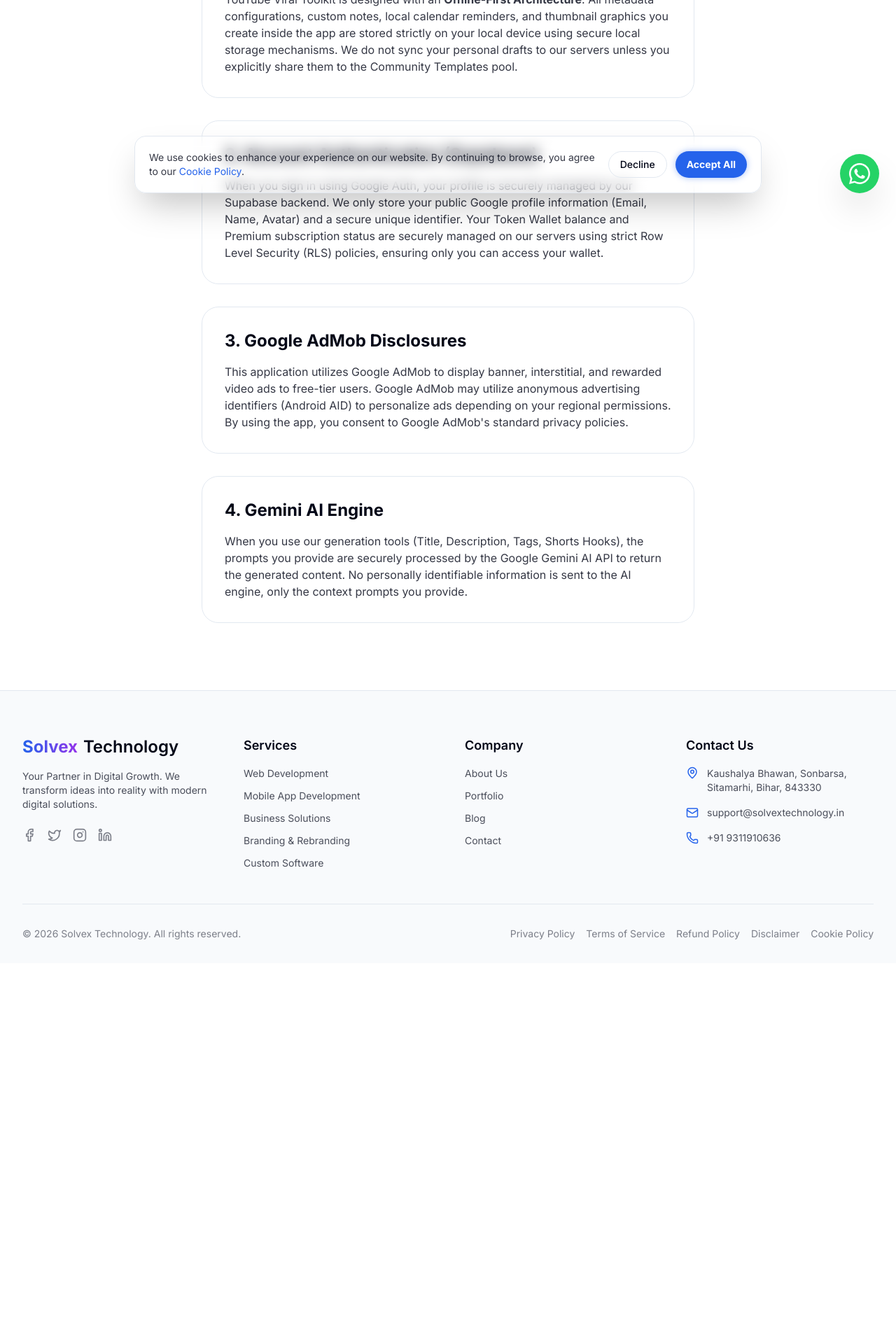
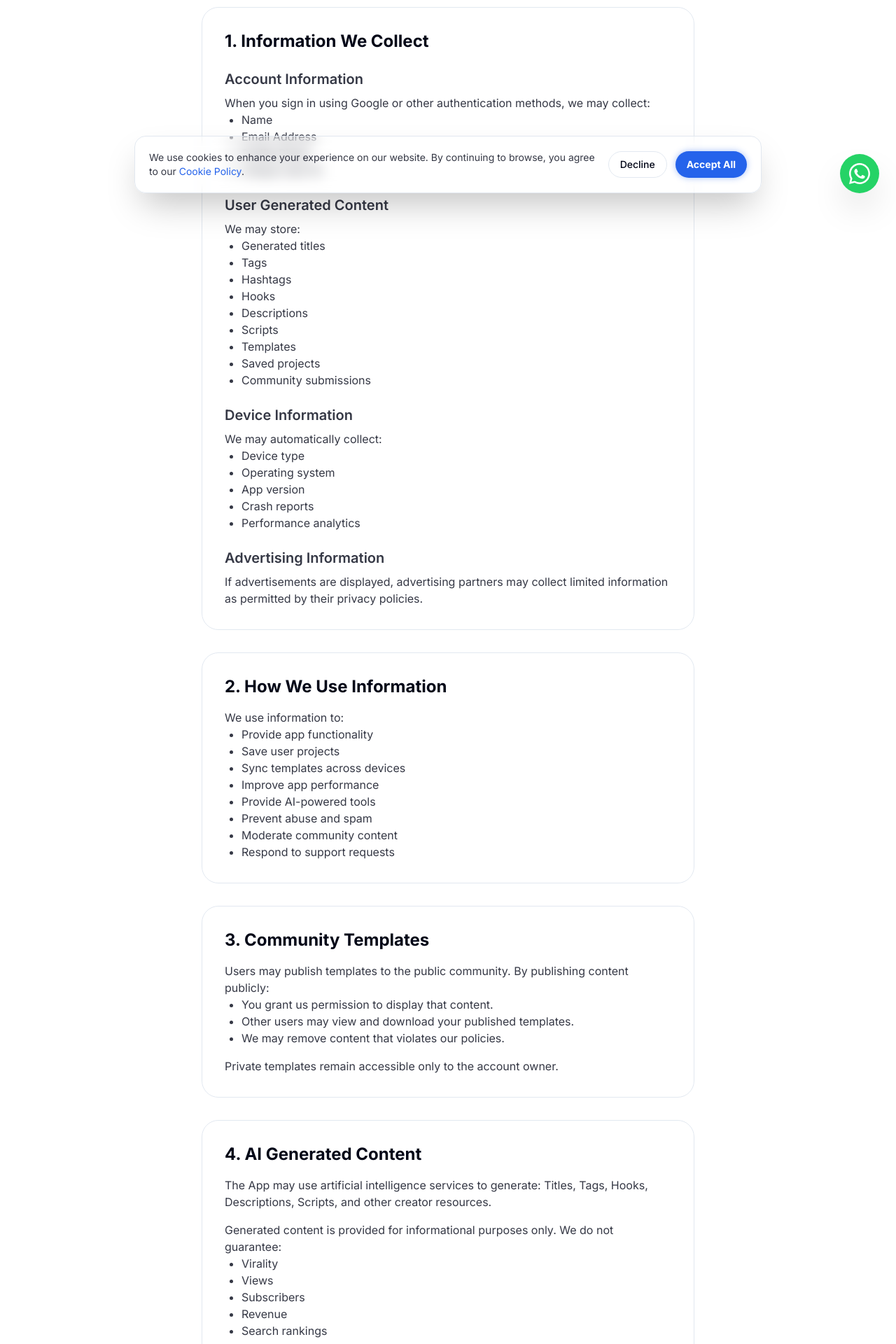
Before and after one commit to solvextechnology/website, a Next.js app: page /legal/youtube-viral-toolkit/privacy in a window 1280 px wide. Shown: the part 500-2420 px from the top of the page at 70% size. Before the commit the page ends 1876 px from the top, so only its background shows below. Built offline with nearby package versions, Linux system fonts and the light colour scheme; no server answers.

Commit message:
Update Privacy Policy content as requested

```diff
--- a/src/app/legal/youtube-viral-toolkit/privacy/page.tsx
+++ b/src/app/legal/youtube-viral-toolkit/privacy/page.tsx
@@ -32,37 +32,131 @@ export default function PrivacyPolicy() {
           >
             Privacy Policy
           </motion.h1>
-          <p className="text-foreground/60">Last updated: June 2026</p>
+          <p className="text-foreground/60">Last Updated: June 2026</p>
         </div>
 
         {/* Content */}
         <div className="prose prose-invert prose-red max-w-none text-foreground/80 space-y-8">
+          <p>
+            Welcome to <strong>YouTube Viral Toolkit</strong> ("App", "we", "our", "us"), operated by Solvex Technology IN.
+            This Privacy Policy explains how we collect, use, store, and protect your information when you use our mobile application and related services.
+          </p>
+
           <section className="glass-card p-8 rounded-3xl border border-card-border">
-            <h2 className="text-2xl font-bold mb-4 text-foreground">1. Data Isolation & Local Storage</h2>
+            <h2 className="text-2xl font-bold mb-4 text-foreground">1. Information We Collect</h2>
+
+            <h3 className="text-xl font-semibold mt-6 mb-2">Account Information</h3>
+            <p>When you sign in using Google or other authentication methods, we may collect:</p>
+            <ul className="list-disc pl-6 mb-4">
+              <li>Name</li>
+              <li>Email Address</li>
+              <li>Profile Photo</li>
+              <li>Unique User ID</li>
+            </ul>
+
+            <h3 className="text-xl font-semibold mt-6 mb-2">User Generated Content</h3>
+            <p>We may store:</p>
+            <ul className="list-disc pl-6 mb-4">
+              <li>Generated titles</li>
+              <li>Tags</li>
+              <li>Hashtags</li>
+              <li>Hooks</li>
+              <li>Descriptions</li>
+              <li>Scripts</li>
+              <li>Templates</li>
+              <li>Saved projects</li>
+              <li>Community submissions</li>
+            </ul>
+
+            <h3 className="text-xl font-semibold mt-6 mb-2">Device Information</h3>
+            <p>We may automatically collect:</p>
+            <ul className="list-disc pl-6 mb-4">
+              <li>Device type</li>
+              <li>Operating system</li>
+              <li>App version</li>
+              <li>Crash reports</li>
+              <li>Performance analytics</li>
+            </ul>
+
+            <h3 className="text-xl font-semibold mt-6 mb-2">Advertising Information</h3>
             <p>
-              YouTube Viral Toolkit is designed with an <strong>Offline-First Architecture</strong>. All metadata configurations, custom notes, local calendar reminders, and thumbnail graphics you create inside the app are stored strictly on your local device using secure local storage mechanisms. We do not sync your personal drafts to our servers unless you explicitly share them to the Community Templates pool.
+              If advertisements are displayed, advertising partners may collect limited information as permitted by their privacy policies.
             </p>
           </section>
 
           <section className="glass-card p-8 rounded-3xl border border-card-border">
-            <h2 className="text-2xl font-bold mb-4 text-foreground">2. Account Authentication (Supabase)</h2>
-            <p>
-              When you sign in using Google Auth, your profile is securely managed by our Supabase backend. We only store your public Google profile information (Email, Name, Avatar) and a secure unique identifier. Your Token Wallet balance and Premium subscription status are securely managed on our servers using strict Row Level Security (RLS) policies, ensuring only you can access your wallet.
-            </p>
+            <h2 className="text-2xl font-bold mb-4 text-foreground">2. How We Use Information</h2>
+            <p>We use information to:</p>
+            <ul className="list-disc pl-6">
+              <li>Provide app functionality</li>
+              <li>Save user projects</li>
+              <li>Sync templates across devices</li>
+              <li>Improve app performance</li>
+              <li>Provide AI-powered tools</li>
+              <li>Prevent abuse and spam</li>
+              <li>Moderate community content</li>
+              <li>Respond to support requests</li>
+            </ul>
           </section>
 
           <section className="glass-card p-8 rounded-3xl border border-card-border">
-            <h2 className="text-2xl font-bold mb-4 text-foreground">3. Google AdMob Disclosures</h2>
-            <p>
-              This application utilizes Google AdMob to display banner, interstitial, and rewarded video ads to free-tier users. Google AdMob may utilize anonymous advertising identifiers (Android AID) to personalize ads depending on your regional permissions. By using the app, you consent to Google AdMob's standard privacy policies.
-            </p>
+            <h2 className="text-2xl font-bold mb-4 text-foreground">3. Community Templates</h2>
+            <p>Users may publish templates to the public community. By publishing content publicly:</p>
+            <ul className="list-disc pl-6">
+              <li>You grant us permission to display that content.</li>
+              <li>Other users may view and download your published templates.</li>
+              <li>We may remove content that violates our policies.</li>
+            </ul>
+            <p className="mt-4">Private templates remain accessible only to the account owner.</p>
           </section>
 
           <section className="glass-card p-8 rounded-3xl border border-card-border">
-            <h2 className="text-2xl font-bold mb-4 text-foreground">4. Gemini AI Engine</h2>
-            <p>
-              When you use our generation tools (Title, Description, Tags, Shorts Hooks), the prompts you provide are securely processed by the Google Gemini AI API to return the generated content. No personally identifiable information is sent to the AI engine, only the context prompts you provide.
-            </p>
+            <h2 className="text-2xl font-bold mb-4 text-foreground">4. AI Generated Content</h2>
+            <p>The App may use artificial intelligence services to generate: Titles, Tags, Hooks, Descriptions, Scripts, and other creator resources.</p>
+            <p className="mt-4">Generated content is provided for informational purposes only. We do not guarantee:</p>
+            <ul className="list-disc pl-6">
+              <li>Virality</li>
+              <li>Views</li>
+              <li>Subscribers</li>
+              <li>Revenue</li>
+              <li>Search rankings</li>
+            </ul>
+          </section>
+
+          <section className="glass-card p-8 rounded-3xl border border-card-border">
+            <h2 className="text-2xl font-bold mb-4 text-foreground">5. Data Storage</h2>
+            <p>Data may be stored using secure cloud providers including: Firebase, Supabase, and Cloud Storage Providers. Reasonable security measures are used to protect user information.</p>
+          </section>
+
+          <section className="glass-card p-8 rounded-3xl border border-card-border">
+            <h2 className="text-2xl font-bold mb-4 text-foreground">6. Advertising</h2>
+            <p>The App may display advertisements through advertising partners. Third-party advertising providers may collect information according to their own privacy policies.</p>
+          </section>
+
+          <section className="glass-card p-8 rounded-3xl border border-card-border">
+            <h2 className="text-2xl font-bold mb-4 text-foreground">7. Children's Privacy</h2>
+            <p>The App is not intended for children under 13 years of age. We do not knowingly collect personal information from children.</p>
+          </section>
+
+          <section className="glass-card p-8 rounded-3xl border border-card-border">
+            <h2 className="text-2xl font-bold mb-4 text-foreground">8. Data Deletion</h2>
+            <p>Users may request account or data deletion by contacting us. Published community content may remain visible until moderation or removal is completed.</p>
+          </section>
+
+          <section className="glass-card p-8 rounded-3xl border border-card-border">
+            <h2 className="text-2xl font-bold mb-4 text-foreground">9. Third Party Services</h2>
+            <p>The App may use: Google Sign-In, Firebase, Supabase, Google AdMob, Google Analytics, and AI Service Providers. Each service has its own privacy practices.</p>
+          </section>
+
+          <section className="glass-card p-8 rounded-3xl border border-card-border">
+            <h2 className="text-2xl font-bold mb-4 text-foreground">10. Changes to Privacy Policy</h2>
+            <p>We may update this Privacy Policy at any time. Continued use of the App after updates constitutes acceptance of the revised policy.</p>
+          </section>
+
+          <section className="glass-card p-8 rounded-3xl border border-card-border">
+            <h2 className="text-2xl font-bold mb-4 text-foreground">11. Contact Us</h2>
+            <p>Company: Solvex Technology IN</p>
+            <p>Website: <a href="https://solvextechnology.in" className="text-red-500 hover:underline">solvextechnology.in</a></p>
           </section>
         </div>
 
```
